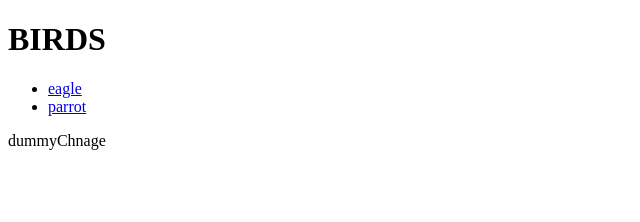
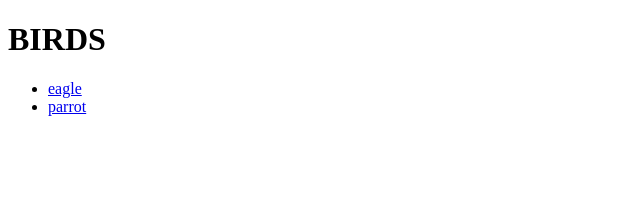
Before and after one commit to VaishaliGovindaraj/React-Zoo-Site, a React (Vite) app: page /birds in a window 1280 px wide. Shown: the top 222 px of the page, without its empty margins (0-640 px from the left). Built offline with nearby package versions, Linux system fonts and the light colour scheme.

Commit message:
uploading changes

```diff
--- a/src/pages/Animals/index.jsx
+++ b/src/pages/Animals/index.jsx
@@ -21,7 +21,6 @@ const Animal = () => {
           </li>
         ))}
       </ul>
-      <div>dummyChnage</div>
     </div>
   );
 };
```
